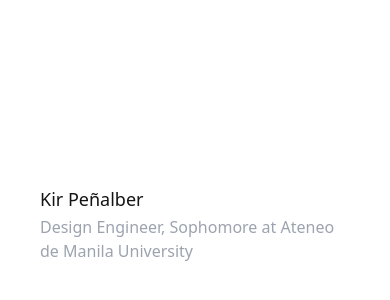
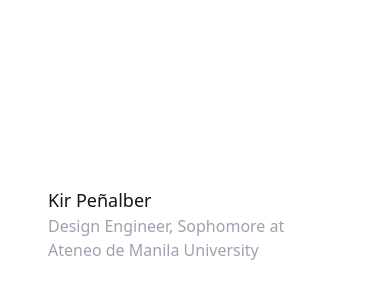
Before and after one commit to kirpnlbr/kirpen.me, an Astro site: page / in a window 390 px wide. Shown: the part 198-498 px from the top of the page. Built offline with nearby package versions, Linux system fonts and the light colour scheme; Astro itself is replaced by a stand-in of ours.

Commit message:
fix: tweak spacing

```diff
--- a/src/pages/index.astro
+++ b/src/pages/index.astro
@@ -6,9 +6,9 @@
 	<title>Kir Peñalber</title>
 </head>
 <body class="bg-white h-screen flex justify-center items-center">
-  <div class="max-w-lg w-full sm:mx-4 sm:p-4 mx-10 text-left">
-    <h1 class="text-[18px] font-medium text-[#161416] mb-0.5">Kir Peñalber</h1>
-    <p class="text-base font-light text-[#9CA3AF]">Design Engineer, Sophomore at Ateneo de Manila University</p>
+  <div class="max-w-lg w-full sm:mx-4 sm:p-4 mx-12 text-left">
+    <h1 class="text-[18px] font-medium text-[#161416]">Kir Peñalber</h1>
+    <p class="text-base font-normal text-[#9CA3AF]">Design Engineer, Sophomore at Ateneo de Manila University</p>
   </div>
 </body>
 </html>
```
